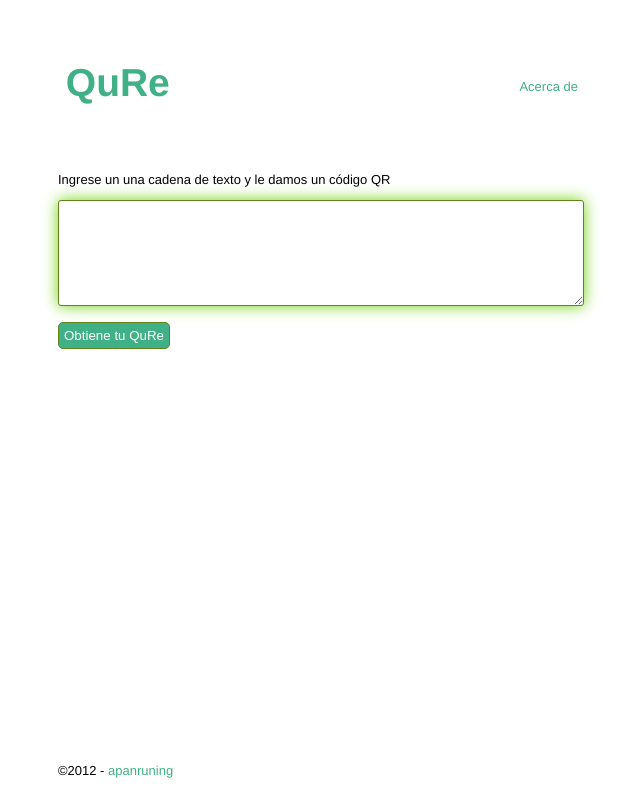
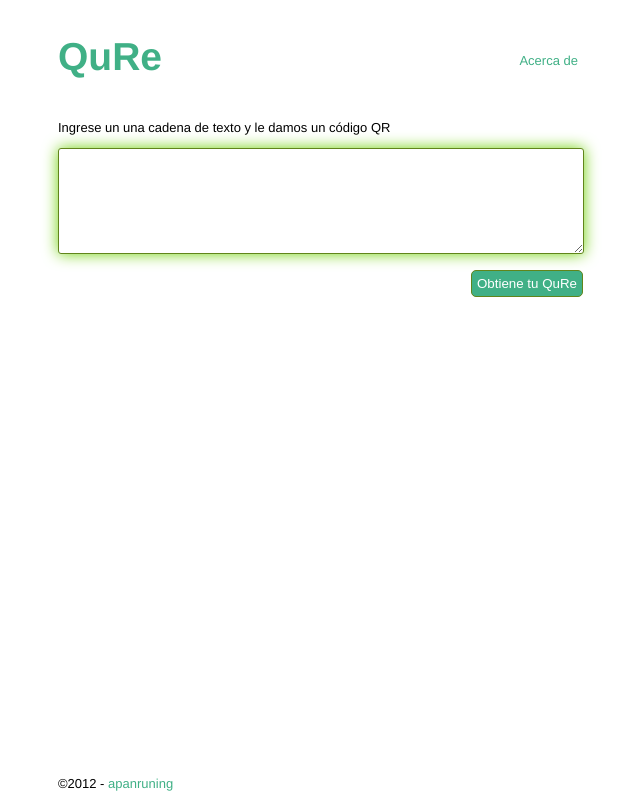
Before and after one commit to apanruning/qure, a Flask app: page / in a window 1280 px wide. Shown: the whole page, without its empty margins (322-962 px from the left). Run offline with Flask 2, Linux system fonts and the light colour scheme.

Commit message:
retoques finales

```diff
--- a/manage.py
+++ b/manage.py
@@ -1,9 +1,11 @@
-#!/usr/bin/env python
+# -*- coding: utf-8 -*-
 
 import os
 from flask import Flask, request, render_template, session, redirect, abort, url_for, send_file
 from qrcode import QRCode
 from hashlib import sha1
+from PIL import PngImagePlugin, Image
+from urllib2 import quote, unquote
 
 app = Flask(__name__)
 app.config.from_pyfile('settings.cfg')
@@ -31,11 +33,14 @@ def generate_csrf_token():
 app.jinja_env.globals['csrf_token'] = generate_csrf_token
 
 def create_qr(data):
-    from PIL import PngImagePlugin
+
+
     meta = PngImagePlugin.PngInfo()
+    filehash = sha1(data.encode('ascii', 'ignore')).hexdigest()[:12]
+    filepath = os.path.join(app.config['UPLOAD_FOLDER'], filehash+'.png')
+
+    data = quote(data.encode('utf8'))
     meta.add_text('message', data)
-    filehash = sha1(data).hexdigest()[:12]
-    filepath = os.path.join(app.config['UPLOAD_FOLDER'], filehash+'.png')
 
     if not os.path.exists(filepath):
 
@@ -66,11 +71,12 @@ def index():
 
 @app.route('/<filehash>')
 def code(filehash):
-    from PIL import Image
     filepath = os.path.join(app.config['UPLOAD_FOLDER'], filehash+'.png')
+
     url = url_for('code', filehash=filehash, _external=True)
-    data = Image.open(filepath).info['message']
+    data = unicode(unquote(Image.open(filepath).info['message']),'utf8')
     image_url = url_for('qr', data=data, _external=True)
+
     return render_template(
         'qr.html',
         filehash=filehash,
--- a/static/css/style.css
+++ b/static/css/style.css
@@ -17,22 +17,22 @@ body {
 }
 footer{
     height: 2em;
-    margin: 0 auto !important;
+    margin: 1em auto !important;
 }
 
 header, section, footer {
     display: block;
     width: 40em;
-    margin: 4em auto;
+    margin: 2em auto;
 
 }
-header {
-    overflow:hidden;
+section {
+    margin: 2em auto 6em;
 }
 header h1 {
     float:left;
     font-size: 3em;
-    margin: 0.2em
+    margin: 0.2em 0;
 }
 
 header nav {
@@ -55,6 +55,7 @@ textarea {
     width: 100%;
     border-radius: 3px;
 }
+
 input[type="text"]:focus,
 textarea:focus {
     border: 1px solid #61851B;
@@ -62,12 +63,16 @@ textarea:focus {
     box-shadow: 0 0 15px #71D20B;
     outline:0;
 }
+.submit {
+    text-align:right;
+}
 input[type="submit"],
 a.call {
     border: 1px solid #61851B;
     border-radius: 5px;
     background: #40B086;
     padding: 5px;
+    margin:0 -5px;
     color: #FFF;
 }
 input[type="submit"]:hover,
@@ -78,13 +83,19 @@ a.call:hover {
  }
 #qr {
     text-align:middle;
+    margin-bottom: 0;
 }
 
 #qr img {
     display:block;
     margin: 0 auto;
 }
-
+pre {
+    font: 22px 'Inconsolata', 'Monaco', 'Consolas', monospace;
+    white-space: pre-wrap;
+    color: #666;
+    margin: 0 1em 3em;
+}
 .clear {
     display:block;
     clear: both;
--- a/templates/index.html
+++ b/templates/index.html
@@ -8,6 +8,6 @@
     <form action="/" method="post">
         <input name=_csrf_token type=hidden value="{{ csrf_token() }}">
         <textarea name="data" rows="4" cols="40"></textarea>
-        <p><input type="submit" value="Obtiene tu QuRe" /></p>
+        <p class="submit"><input type="submit" value="Obtiene tu QuRe" /></p>
     </form>
 {% endblock %}
```
Also changed, not shown: templates/qr.html (+8 -3 lines).
